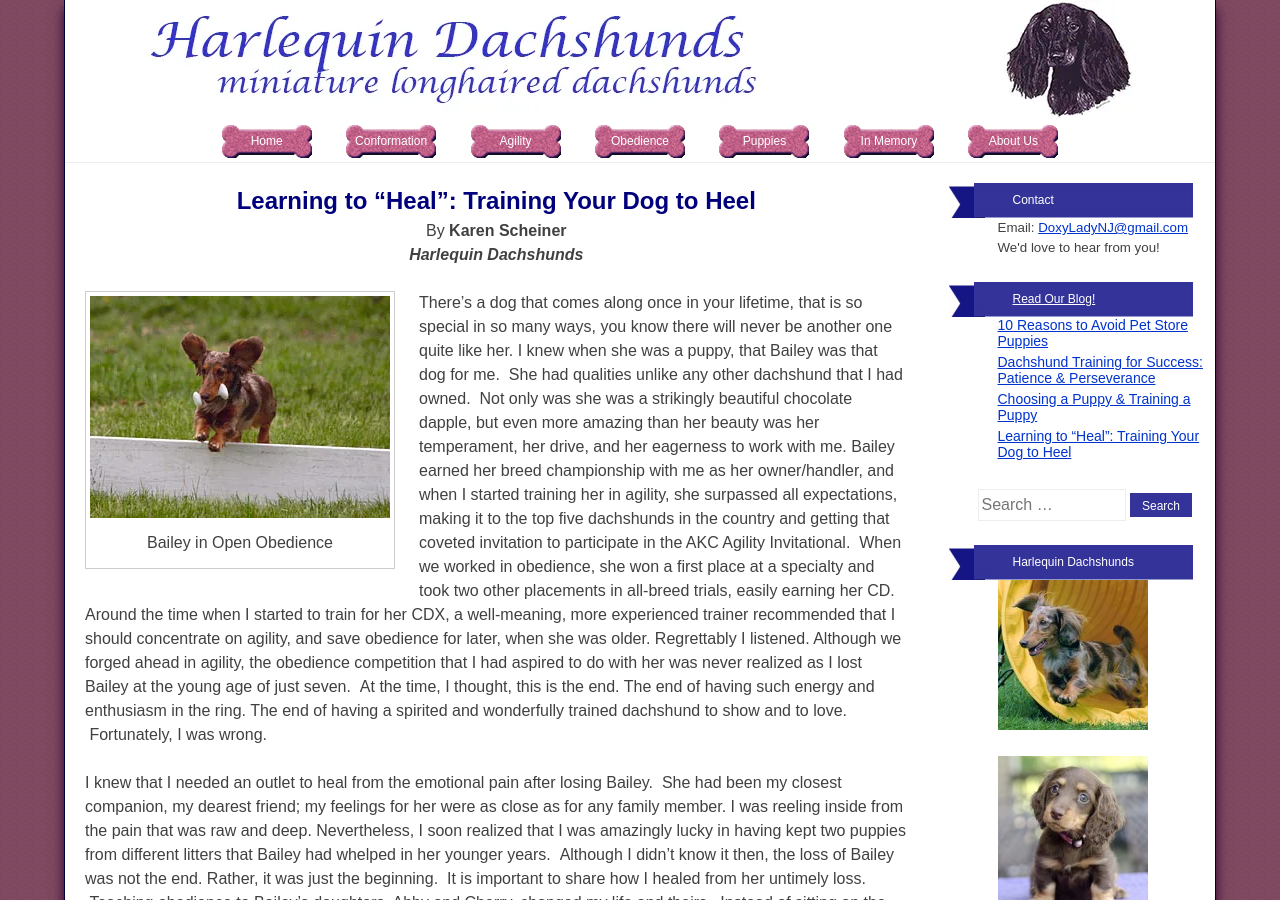
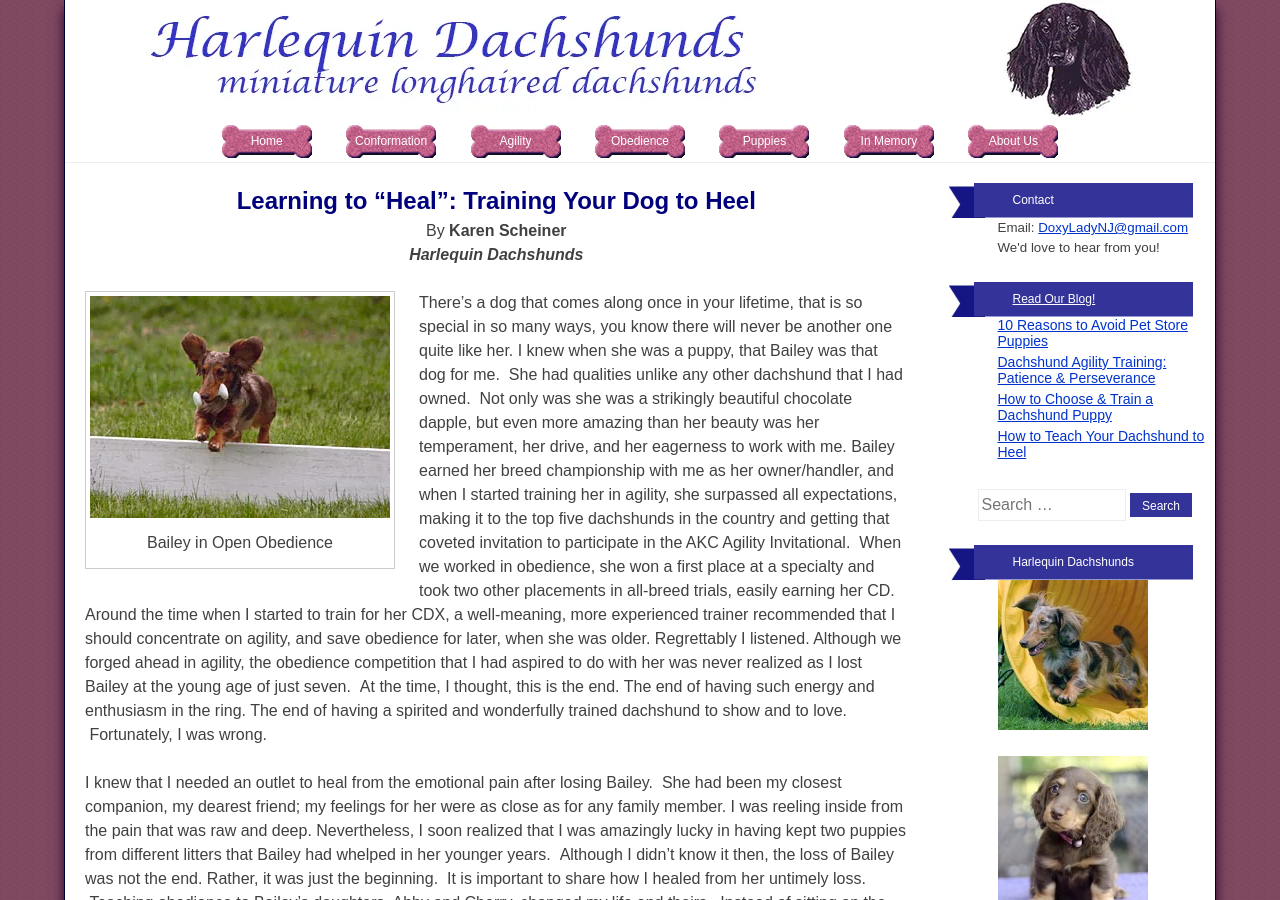
Before and after one commit to louisliberty/harlequin-dachshunds, a Jekyll site: the page built from _posts/2014-09-11-learning-to-heal-training-in-obedience.html, in a window 1280 px wide and 900 px high. Built offline with Jekyll 4.4.1, drawn with Linux system fonts in a browser that asks for light colours; some of the changed text lies outside the part shown.

Commit message:
New titles for three blog articles
- How to Choose & Train a Dachshund Puppy
- Dachshund Agility Training: Patience & Perseverance
- How to Teach Your Dachshund to Heel (title tag: "How to Teach Your Dachshund to Heel | Obedience Training")
Titles flow to the blog cards, sidebar, link previews and breadcrumbs.
On-page headings kept via new optional heading:/seo_title: front matter.

Co-Authored-By: Claude Opus 5.5 <noreply@anthropic.com>
Claude-Session: https://claude.ai/code/session_01TAfJqWrpFTn7GBn9jW8hNF

```diff
--- a/_includes/social-and-schema.html
+++ b/_includes/social-and-schema.html
@@ -1,7 +1,7 @@
 {% comment %}
   Link previews (Facebook, iMessage, X, LinkedIn…) and structured data for Google and AI search.
   Everything is filled in automatically from each page's title, description, image and date.
-{% endcomment %}{% assign is_home = false %}{% if page.body_class contains "home" %}{% assign is_home = true %}{% endif %}{% assign share_title = page.title | strip_html %}{% if is_home %}{% assign share_title = site.title | append: " | " | append: site.description %}{% endif %}{% assign share_desc = page.summary | default: page.description | default: site.description | strip_html %}{% assign share_img = page.image | default: page.card_image | default: site.logo %}{% assign is_post = false %}{% if page.date and page.categories %}{% assign is_post = true %}{% endif %}
+{% endcomment %}{% assign is_home = false %}{% if page.body_class contains "home" %}{% assign is_home = true %}{% endif %}{% assign share_title = page.seo_title | default: page.title | strip_html %}{% if is_home %}{% assign share_title = site.title | append: " | " | append: site.description %}{% endif %}{% assign share_desc = page.summary | default: page.description | default: site.description | strip_html %}{% assign share_img = page.image | default: page.card_image | default: site.logo %}{% assign is_post = false %}{% if page.date and page.categories %}{% assign is_post = true %}{% endif %}
 <meta property="og:site_name" content="{{ site.title }}">
 <meta property="og:type" content="{% if is_post %}article{% else %}website{% endif %}">
 <meta property="og:title" content="{{ share_title | escape }}">
--- a/_layouts/default.html
+++ b/_layouts/default.html
@@ -3,7 +3,7 @@
 <head>
 <meta charset="UTF-8">
 <meta name="viewport" content="width=device-width, initial-scale=1">
-<title>{% if page.body_class contains "home" %}{{ site.title }} | {{ site.description }}{% else %}{{ page.title | strip_html }} | {{ site.title }}{% endif %}</title>
+<title>{% if page.seo_title %}{{ page.seo_title }}{% elsif page.body_class contains "home" %}{{ site.title }} | {{ site.description }}{% else %}{{ page.title | strip_html }} | {{ site.title }}{% endif %}</title>
 <meta name="description" content="{{ page.description | default: site.description | strip_html | escape }}">
 {% if page.robots %}<meta name="robots" content="{{ page.robots }}">
 {% else %}<link rel="canonical" href="{{ page.url | absolute_url }}">
--- a/_layouts/post.html
+++ b/_layouts/post.html
@@ -3,7 +3,7 @@ layout: default
 ---
 <article class="post type-post status-publish format-standard hentry{% for cat in page.categories %} category-{{ cat }}{% endfor %}">
 	<header class="entry-header">
-		<h1 class="entry-title">{{ page.title }}</h1>
+		<h1 class="entry-title">{{ page.heading | default: page.title }}</h1>
 
 		<div class="entry-meta">
 		</div><!-- .entry-meta -->
--- a/_posts/2014-09-11-learning-to-heal-training-in-obedience.html
+++ b/_posts/2014-09-11-learning-to-heal-training-in-obedience.html
@@ -1,5 +1,5 @@
 ---
-title: "Learning to “Heal”: Training Your Dog to Heel"
+title: "How to Teach Your Dachshund to Heel"
 date: 2014-09-11
 categories: [blog]
 image: /assets/images/dogs/bailey/bailey-jumping.jpg
@@ -9,6 +9,8 @@ card_image: /assets/images/dogs/rock-star/rock-heel-sit-2013.jpg
 card_alt: "Rock Star sitting in heel position, looking up at his handler"
 card_label: "Obedience"
 summary: "Step-by-step heel training for dachshunds from an AKC obedience competitor, with the lessons learned from Bailey and her daughters."
+heading: "Learning to “Heal”: Training Your Dog to Heel"
+seo_title: "How to Teach Your Dachshund to Heel | Obedience Training"
 ---
 <p style="text-align: center;">By<strong> Karen Scheiner</strong><strong><br/>
 <i>Harlequin Dachshunds</i></strong></p>
--- a/_posts/2016-01-02-puppy-play.html
+++ b/_posts/2016-01-02-puppy-play.html
@@ -1,5 +1,5 @@
 ---
-title: "Choosing a Puppy & Training a Puppy"
+title: "How to Choose & Train a Dachshund Puppy"
 date: 2016-01-02
 categories: [blog]
 description: "By Karen R. Scheiner All puppies are cute, especially dachshund puppies! But choosing a puppy for competitive obedience and agility, is not puppy’s play.…"
--- a/_posts/2016-01-07-training-for-success-patience-perserverance.html
+++ b/_posts/2016-01-07-training-for-success-patience-perserverance.html
@@ -1,5 +1,5 @@
 ---
-title: "Dachshund Training for Success: Patience & Perseverance"
+title: "Dachshund Agility Training: Patience & Perseverance"
 date: 2016-01-07
 categories: [blog]
 image: /assets/images/dogs/chelsea/chelseame2-4-09.jpg
@@ -9,6 +9,7 @@ card_image: /assets/images/dogs/chelsea/mach-chelsea.jpg
 card_alt: "Chelsea celebrating her MACH agility championship with the judges"
 card_label: "Agility"
 summary: "How Chelsea, a miniature longhaired dachshund, became a MACH agility champion: lessons on motivation, patience and perseverance for training any doxie."
+heading: "Dachshund Training for Success: Patience & Perseverance"
 ---
 <h3 style="text-align: center;"><strong><span style="text-decoration: underline;">Chelsea’s “Story”</span></strong></h3>
 <p style="text-align: center;"><strong><u>By Karen R. Scheiner</u></strong></p>
```
Also changed, not shown: other parts of _posts/2016-01-02-puppy-play.html (+1 -0 lines).
